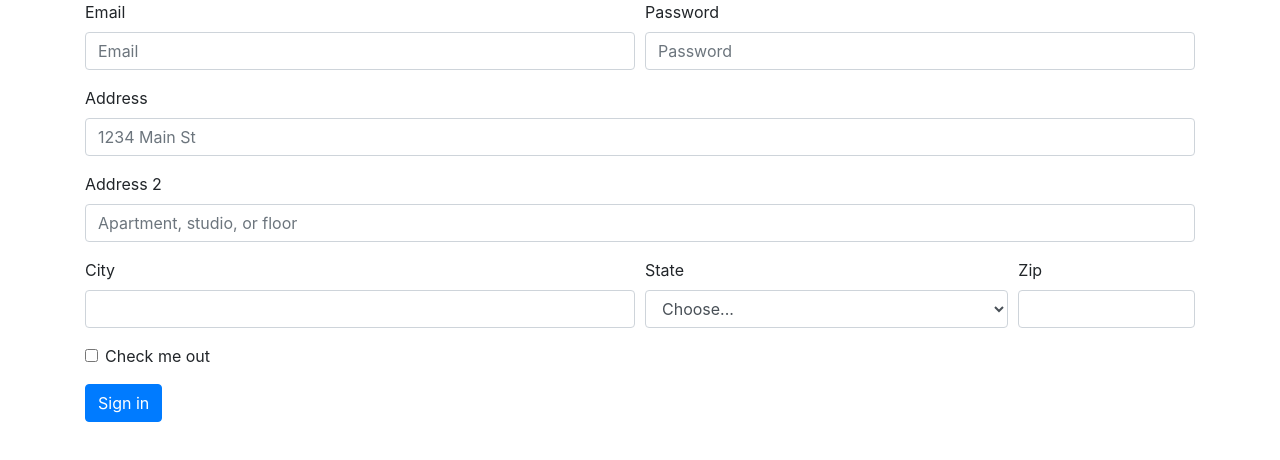
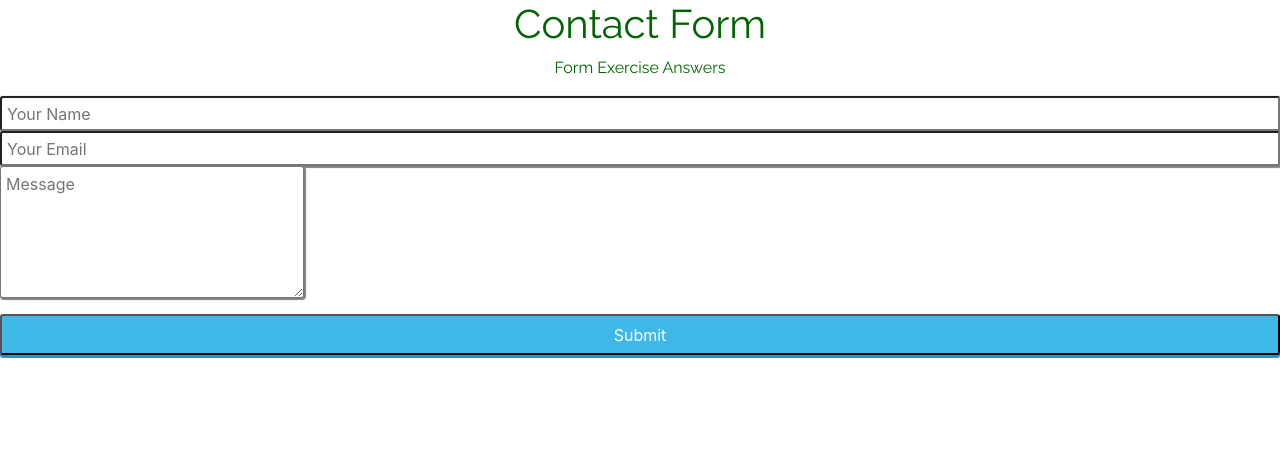
Before and after one commit to clam1987/jQuery-Form-Answers, a plain HTML site: page index.html in a window 1280 px wide. Drawn offline with nearby package versions, Linux system fonts and the light colour scheme.

Commit message:
initial form answer template

```diff
--- a/app.js
+++ b/app.js
@@ -0,0 +1,40 @@
+$(document).ready(function() {
+  // Select the form to append elements to the parent
+  $("#form").append(
+    // Creating Form div and adding <h1> and <p> tag in it.
+    $("<h1/>").text("Contact Form"),
+    $("<p/>").text("Form Exercise Answers"),
+    $("<form/>", {
+      action: "#",
+      method: "#"
+    }).append(
+      //Create <form tag and append to form
+      $('<input/>', {
+          type: "text",
+          id: "name",
+          name: "name",
+          placeholder: "Your Name"
+      }), // Creating Input Element and its Attributes
+      $("<input/>", {
+        type: "text",
+        id: "email",
+        name: "email",
+        placeholder: "Your Email"
+      }),
+      $("<textarea/>", {
+        rows: "5px",
+        cols: "27px",
+        type: "text",
+        id: "msg",
+        name: "msg",
+        placeholder: "Message"
+      }),
+      $("<br/>"),
+      $('<input/>', {
+          type: "submit",
+          id: "submit",
+          value: "Submit"
+      })
+    )
+  );
+});
--- a/index.html
+++ b/index.html
@@ -23,73 +23,8 @@
   </head>
 
   <body>
-    <div class="container">
-      <form>
-        <div class="form-row">
-          <div class="form-group col-md-6">
-            <label for="inputEmail4">Email</label>
-            <input
-              type="email"
-              class="form-control"
-              id="inputEmail4"
-              placeholder="Email"
-            />
-          </div>
-          <div class="form-group col-md-6">
-            <label for="inputPassword4">Password</label>
-            <input
-              type="password"
-              class="form-control"
-              id="inputPassword4"
-              placeholder="Password"
-            />
-          </div>
-        </div>
-        <div class="form-group">
-          <label for="inputAddress">Address</label>
-          <input
-            type="text"
-            class="form-control"
-            id="inputAddress"
-            placeholder="1234 Main St"
-          />
-        </div>
-        <div class="form-group">
-          <label for="inputAddress2">Address 2</label>
-          <input
-            type="text"
-            class="form-control"
-            id="inputAddress2"
-            placeholder="Apartment, studio, or floor"
-          />
-        </div>
-        <div class="form-row">
-          <div class="form-group col-md-6">
-            <label for="inputCity">City</label>
-            <input type="text" class="form-control" id="inputCity" />
-          </div>
-          <div class="form-group col-md-4">
-            <label for="inputState">State</label>
-            <select id="inputState" class="form-control">
-              <option selected>Choose...</option>
-              <option>...</option>
-            </select>
-          </div>
-          <div class="form-group col-md-2">
-            <label for="inputZip">Zip</label>
-            <input type="text" class="form-control" id="inputZip" />
-          </div>
-        </div>
-        <div class="form-group">
-          <div class="form-check">
-            <input class="form-check-input" type="checkbox" id="gridCheck" />
-            <label class="form-check-label" for="gridCheck">
-              Check me out
-            </label>
-          </div>
-        </div>
-        <button type="submit" class="btn btn-primary">Sign in</button>
-      </form>
-    </div>
+    <form id="form"></form>
   </body>
+
+  <script src="app.js"></script>
 </html>
--- a/style.css
+++ b/style.css
@@ -0,0 +1,56 @@
+
+@import "http://fonts.googleapis.com/css?family=Raleway";
+/*-----------------------------------------------------------------
+CSS settings for HTML Div form1 (Dynamically Created using jQuery)
+------------------------------------------------------------------*/
+div#form1{
+width:250px;
+height:430px;
+border:2px solid #a5a5a5;
+padding:20px;
+background-color:#f3f3f3;
+border-radius:3px;
+float:left;
+text-align:center;
+margin-left:100px;
+margin-top:50px
+}
+h1,p{
+text-align:center;
+font-family:'Raleway',sans-serif;
+color:#006400
+}
+input{
+width:100%;
+margin:10px 0;
+padding:5px;
+height:35px;
+box-shadow:1px 1px 1px 1px gray;
+border-radius:3px
+}
+input#submit{
+width:100%;
+margin:10px 15px 10px 0;
+padding:5px;
+background-color:#3fb8e8;
+box-shadow:0 3px 0 0 #3293ba;
+border-radius:3px;
+color:#fff;
+height:41px;
+font-size:16px
+}
+textarea{
+margin:10px 0;
+padding:5px;
+box-shadow:1px 1px 1px 1px gray;
+border-radius:3px
+}
+div#container{
+margin:50px auto;
+width:960px
+}
+h2{
+font-family:'Raleway',sans-serif;
+color:#006400;
+text-shadow:1px 1px 1px gray
+}
```
